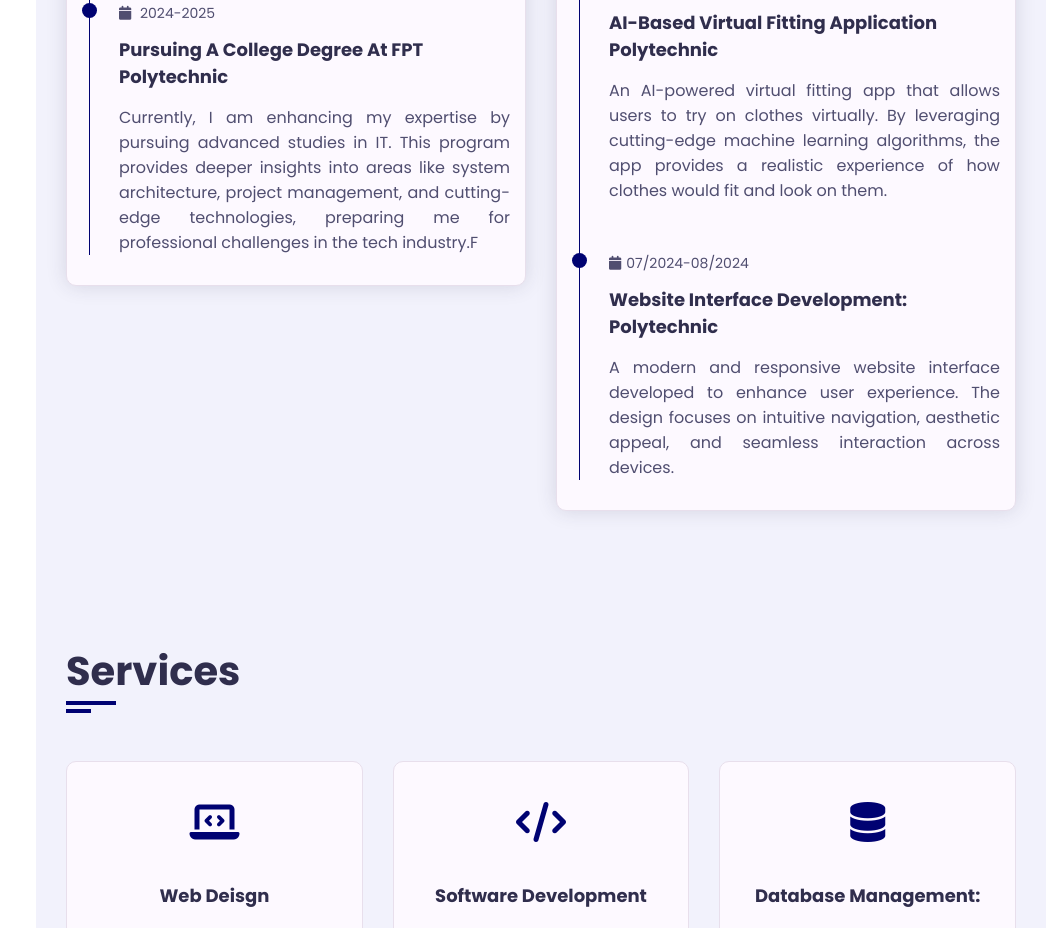
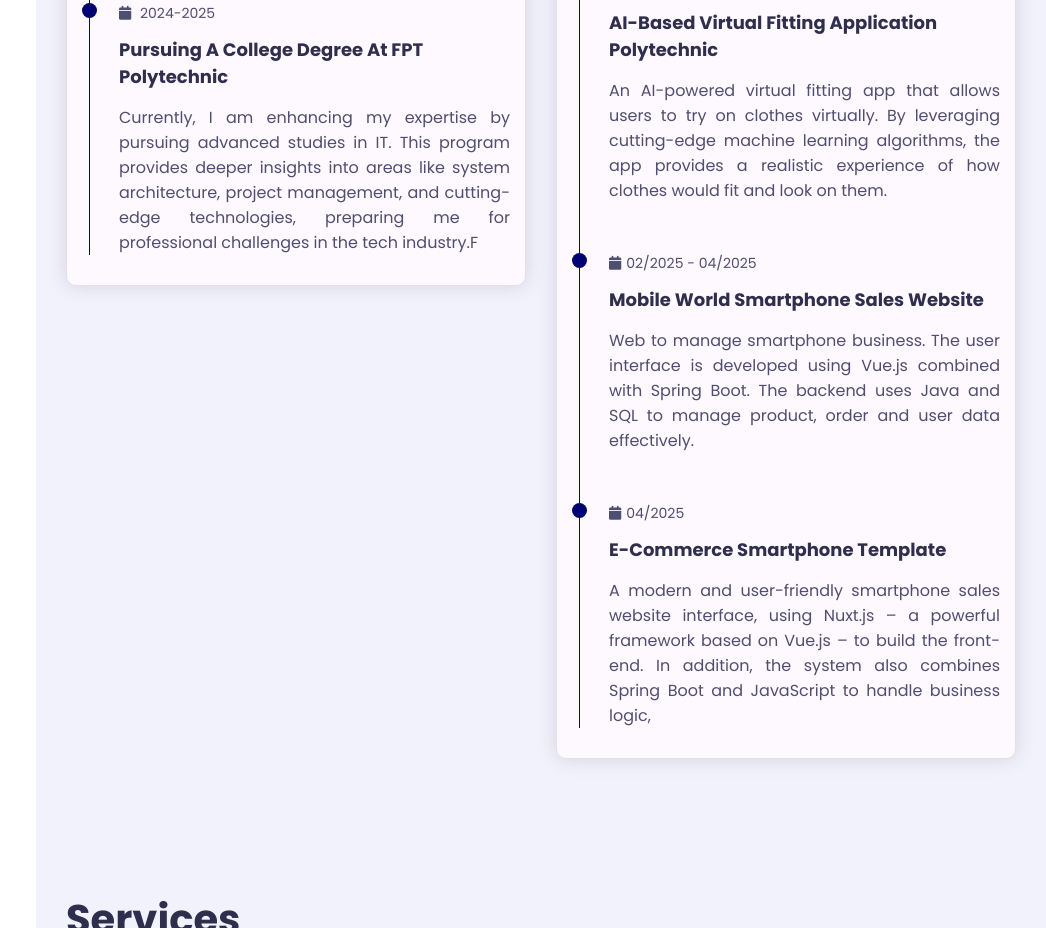
Before and after one commit to Minh2212345/M_Portfolio, a plain HTML site: page index.html in a window 1280 px wide. Shown: the part 1601-2529 px from the top of the page, without its empty margins (234-1280 px from the left). Drawn offline with nearby package versions, Linux system fonts and the light colour scheme.

Commit message:
Update profile

```diff
--- a/index.html
+++ b/index.html
@@ -118,7 +118,7 @@
                                             <p>Age: <span>18</span></p>
                                         </div>
                                         <div class="info-item padd-15">
-                                            <p>Website: <span>www.M22.com</span></p>
+                                            <p>Website: <span><a href="https://minh2212345.github.io/M_Portfolio/" target="_blank">Xem Portfolio của tôi</a></span></p>
                                         </div>
                                         <div class="info-item padd-15">
                                             <p>Email: <span>ducminh2212345@gmail.com</span></p>
@@ -256,14 +256,28 @@
                                                 <div class="timeline-item">
                                                     <div class="circle-dot"></div>
                                                     <h3 class="timeline-date">
-                                                        <i class="fa fa-calendar"></i>07/2024-08/2024
+                                                        <i class="fa fa-calendar"></i>02/2025 - 04/2025
                                                     </h3>
-                                                    <h4 class="timeline-title">Website Interface Development:
-                                                        Polytechnic</h4>
+                                                    <h4 class="timeline-title">Mobile World Smartphone Sales Website
+                                                    </h4>
                                                     <p class="timeline-text">
-                                                        A modern and responsive website interface developed to enhance
-                                                        user experience. The design focuses on intuitive navigation,
-                                                        aesthetic appeal, and seamless interaction across devices.
+                                                        Web to manage smartphone business. The user interface is
+                                                        developed using Vue.js combined with Spring Boot. The backend
+                                                        uses Java and SQL to manage product, order and user data
+                                                        effectively.
+                                                    </p>
+                                                </div>
+                                                <div class="timeline-item">
+                                                    <div class="circle-dot"></div>
+                                                    <h3 class="timeline-date">
+                                                        <i class="fa fa-calendar"></i>04/2025
+                                                    </h3>
+                                                    <h4 class="timeline-title">E-commerce smartphone Template</h4>
+                                                    <p class="timeline-text">
+                                                        A modern and user-friendly smartphone sales website interface,
+                                                        using Nuxt.js – a powerful framework based on Vue.js – to build
+                                                        the front-end. In addition, the system also combines Spring Boot
+                                                        and JavaScript to handle business logic,
                                                     </p>
                                                 </div>
                                             </div>
@@ -510,7 +524,7 @@
         document.getElementById("download-cv2").addEventListener("click", function (e) {
             e.preventDefault();
 
-              // CV path
+            // CV path
             const filePath = "/img/doc/CV-Nguyễn Đức Minh.pdf";
 
             // Download URL
```
Also changed, not shown: 1 other file.
